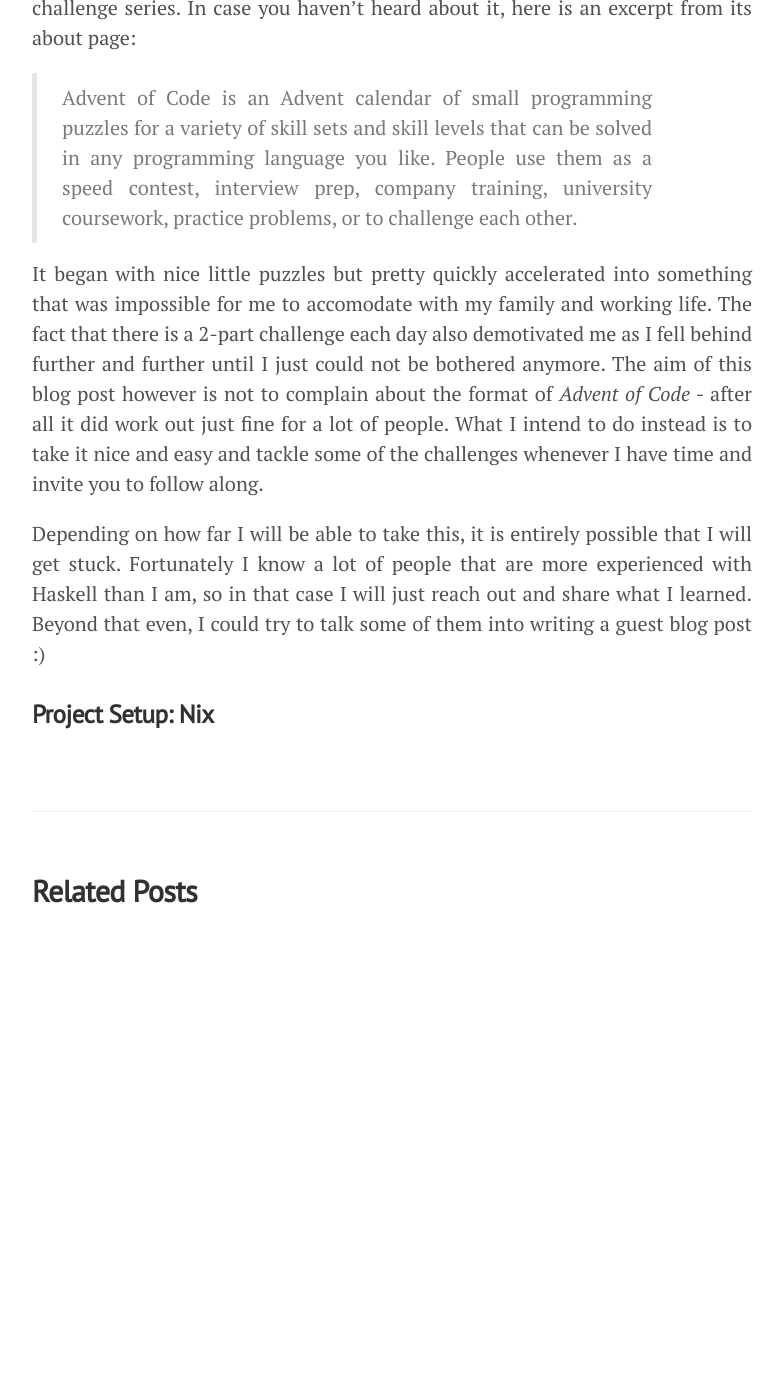
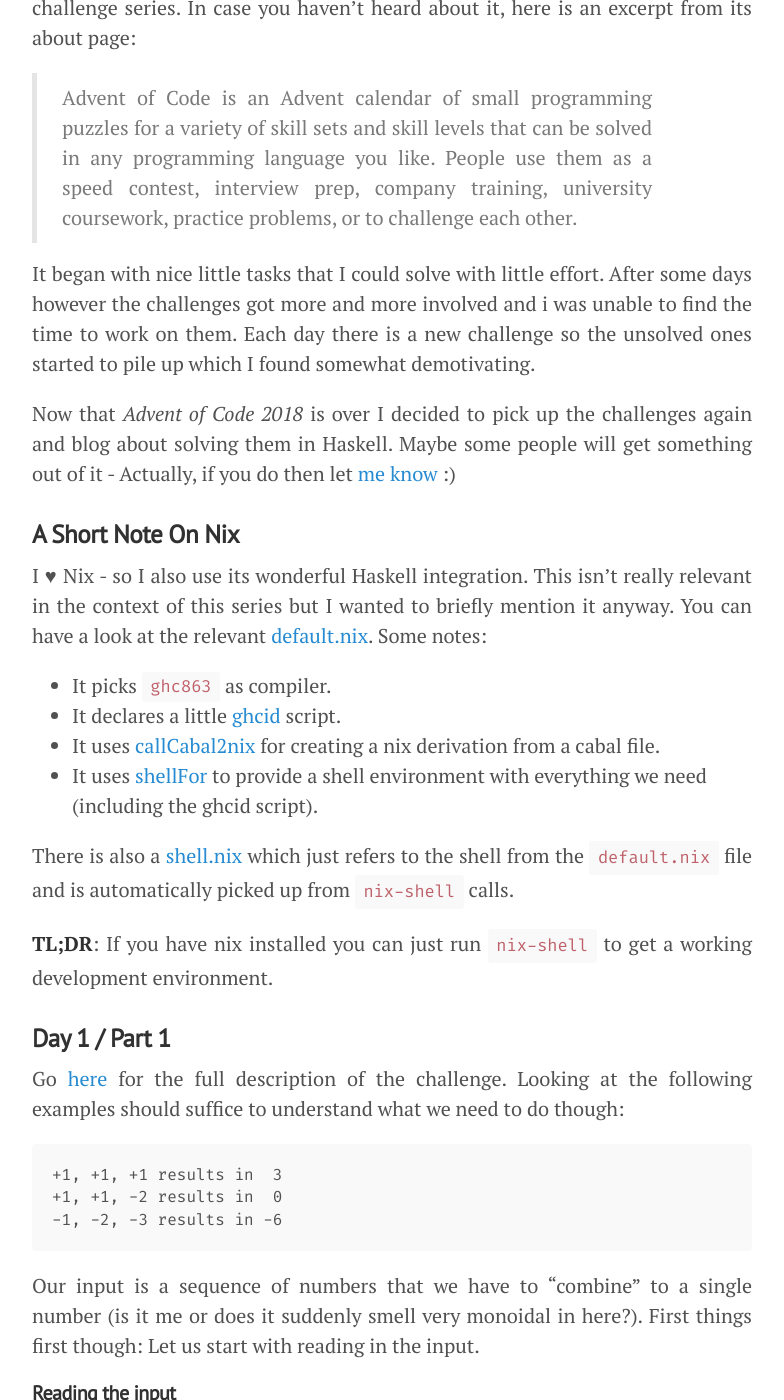
Before and after one commit to gilligan/gilligan.github.io, a Jekyll site: the page built from _posts/2018-12-30-post-christmas-advent-pt1.md, in a window 1280 px wide and 1400 px high, scrolled down 269 px. Shown: the whole window, without its empty margins (248-1032 px from the left). Built offline with Jekyll 4.4.1, drawn with Linux system fonts in a browser that asks for light colours; before the commit the page ends 1238 px from its top, so only the background shows below that; some of the changed text lies outside the part shown.

Commit message:
Write aboute Day1/Part1

````diff
--- a/_posts/2018-12-30-post-christmas-advent-pt1.md
+++ b/_posts/2018-12-30-post-christmas-advent-pt1.md
@@ -9,17 +9,116 @@
 
 > Advent of Code is an Advent calendar of small programming puzzles for a variety of skill sets and skill levels that can be solved in any programming language you like. People use them as a speed contest, interview prep, company training, university coursework, practice problems, or to challenge each other.
 
-It began with nice little puzzles but pretty quickly accelerated into something that was impossible for
-me to accomodate with my family and working life. The fact that there is a 2-part challenge each day also demotivated me
-as I fell behind further and further until I just could not be bothered anymore. The aim of this
-blog post however is not to complain about the format of _Advent of Code_ - after all it did work out
-just fine for a lot of people. What I intend to do instead is to take it
-nice and easy and tackle some of the challenges whenever I have time and invite you to follow along.
+It began with nice little tasks that I could solve with little effort. After some days however the challenges got
+more and more involved and i was unable to find the time to work on them. Each day there is a new challenge so the
+unsolved ones started to pile up which I found somewhat demotivating.
 
-Depending on how far I will be able to take this, it is entirely possible that I will get stuck. Fortunately
-I know a lot of people that are more experienced with Haskell than I am, so in that case I will just reach
-out and share what I learned. Beyond that even, I could try to talk some of them into writing a guest blog
-post :)
+Now that _Advent of Code 2018_ is over I decided to pick up the challenges again and blog about solving them in Haskell.
+Maybe some people will get something out of it - Actually, if you do then let [me know](https://twitter.com/tpflug) :)
+
+### A Short Note On Nix
+
+I ♥ Nix - so I also use its wonderful Haskell integration. This isn't really relevant in the context of
+this series but I wanted to briefly mention it anyway. You can have a look at the relevant [default.nix](https://github.com/gilligan/aoc2018/blob/master/default.nix). Some notes:
+
+- It picks `ghc863` as compiler.
+- It declares a little [ghcid](https://github.com/ndmitchell/ghcid) script.
+- It uses [callCabal2nix](https://github.com/NixOS/nixpkgs/blob/62882d8cd2498d4591ece59a455b700a9600ad0c/pkgs/development/haskell-modules/make-package-set.nix#L195) for creating a nix derivation from a cabal file.
+- It uses [shellFor](https://github.com/NixOS/nixpkgs/pull/36393) to provide a shell environment with everything we need (including the ghcid script).
+
+There is also a [shell.nix](https://github.com/gilligan/aoc2018/blob/master/default.nix) which just refers to the
+shell from the `default.nix` file and is automatically picked up from `nix-shell` calls.
+
+**TL;DR**: If you have nix installed you can just run `nix-shell` to get a working development environment.
 
 
-### Project Setup: Nix
+### Day 1 / Part 1
+
+Go [here](https://adventofcode.com/2018/day/1) for the full description of the challenge. Looking
+at the following examples should suffice to understand what we need to do though:
+
+```
++1, +1, +1 results in  3
++1, +1, -2 results in  0
+-1, -2, -3 results in -6
+```
+
+Our input is a sequence of numbers that we have to "combine" to a single number (is it me
+or does it suddenly smell very monoidal in here?). First things first though: Let us start
+with reading in the input.
+
+#### Reading the input
+
+Reading the input data is of course just a matter of calling [readFile](http://hackage.haskell.org/package/base-4.12.0.0/docs/Prelude.html#v:readFile).
+Unfortunately all the numbers are prefixed with either `-` or `+`. If we want to use [read](http://hackage.haskell.org/package/base-4.12.0.0/docs/Prelude.html#v:read) to parse the strings as numbers then this won't work:
+
+```
+Prelude> read "3" :: Integer
+3
+Prelude> read "-3" :: Integer
+-3
+Prelude> read "+3" :: Integer
+*** Exception: Prelude.read: no parse
+```
+
+We need to skip the `+` signs. We can just peek at the start of the string check if it is
+a `+` or not and then act accordingly:
+
+```Haskell
+toNum :: String -> Integer
+toNum str@(s:ss) = if s == '+' then read ss else read str
+```
+
+#### Combining the input
+
+Now that we know how to read the file and parse the numbers we can think about how to
+perform the actual calculation. All we really need to do is to sum up all the numbers.
+For this we can use a combination of [foldMap](http://hackage.haskell.org/package/base-4.12.0.0/docs/Data-Foldable.html#v:foldMap)
+and [Sum](http://hackage.haskell.org/package/base-4.12.0.0/docs/Data-Monoid.html#v:Sum):
+
+```Haskell
+calibrate :: String -> Integer
+calibrate = getSum
+          . foldMap (Sum . toNum)
+          . lines
+```
+
+This is a neat little composition. Let's go over it step by step (starting at the end because composition
+goes right to left):
+
+- `lines :: String -> [String]`: the numbers in the input data file are `\n` separated to lets split it up
+- `foldMap :: (Foldable t, Monoid m) => (a -> m) -> t a -> m`: We fold over our list of strings (`t a`) using
+`(Sum . toNum)` (`a -> m` function), and get back `Sum Integer` (`m`).
+- `getSum`: unwraps our Integer from the Sum
+
+
+#### Solution To Part 1
+
+Putting it all together we can write a module like the following:
+
+
+```Haskell
+module Day1 where
+
+import Data.Monoid
+
+toNum :: String -> Integer
+toNum str@(s:ss) = if s == '+' then read ss else read str
+
+calibrate :: String -> Integer
+calibrate = getSum
+          . foldMap (Sum . toNum)
+          . lines
+
+solvePart1 :: FilePath -> IO Integer
+solvePart1 file = calibrate <$> readFile file
+```
+
+We can use the `solvePart1` function to get our answer:
+
+```
+Day1> solvePart1 "./day1.input"
+477
+```
+
+### Day 1 / Part 2
````
